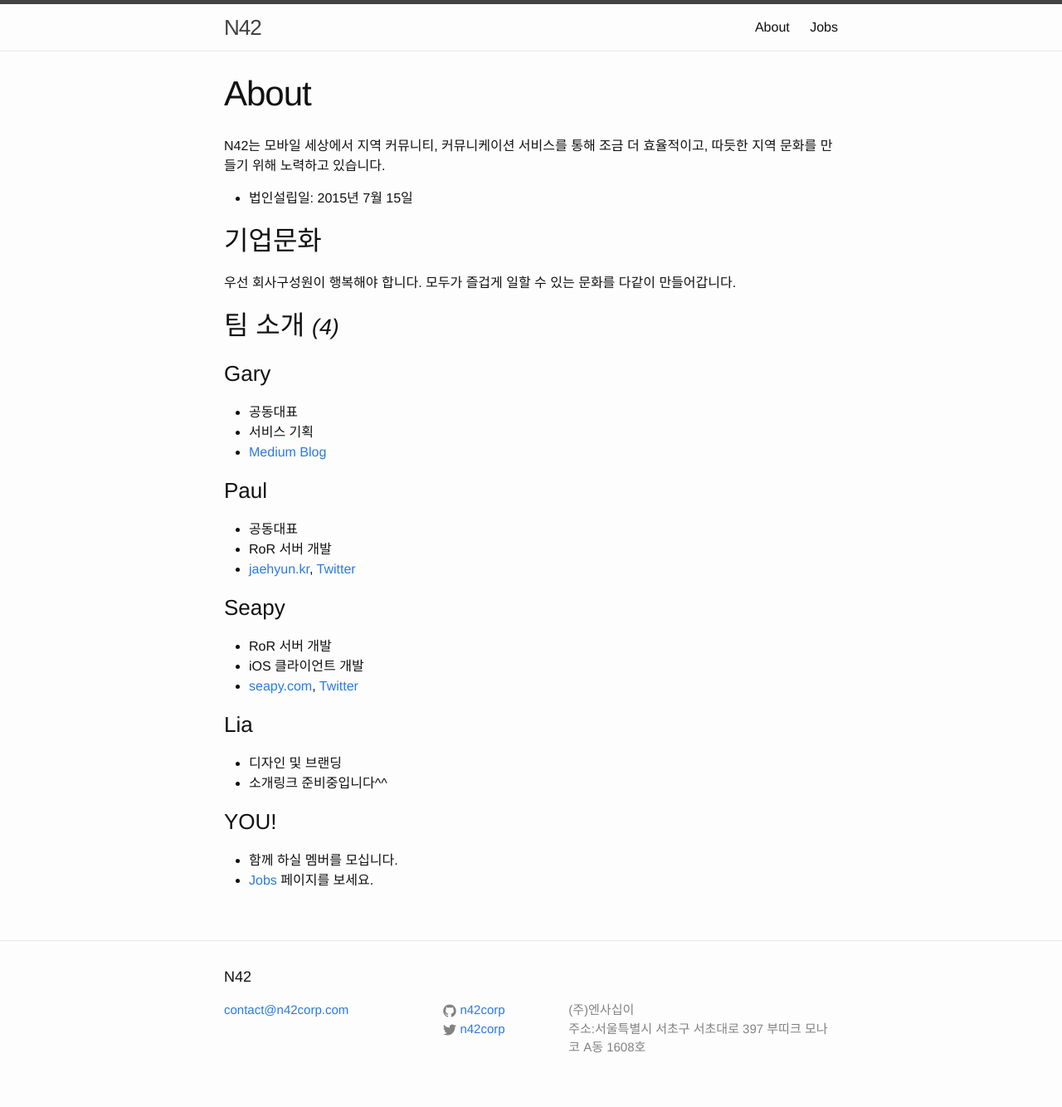
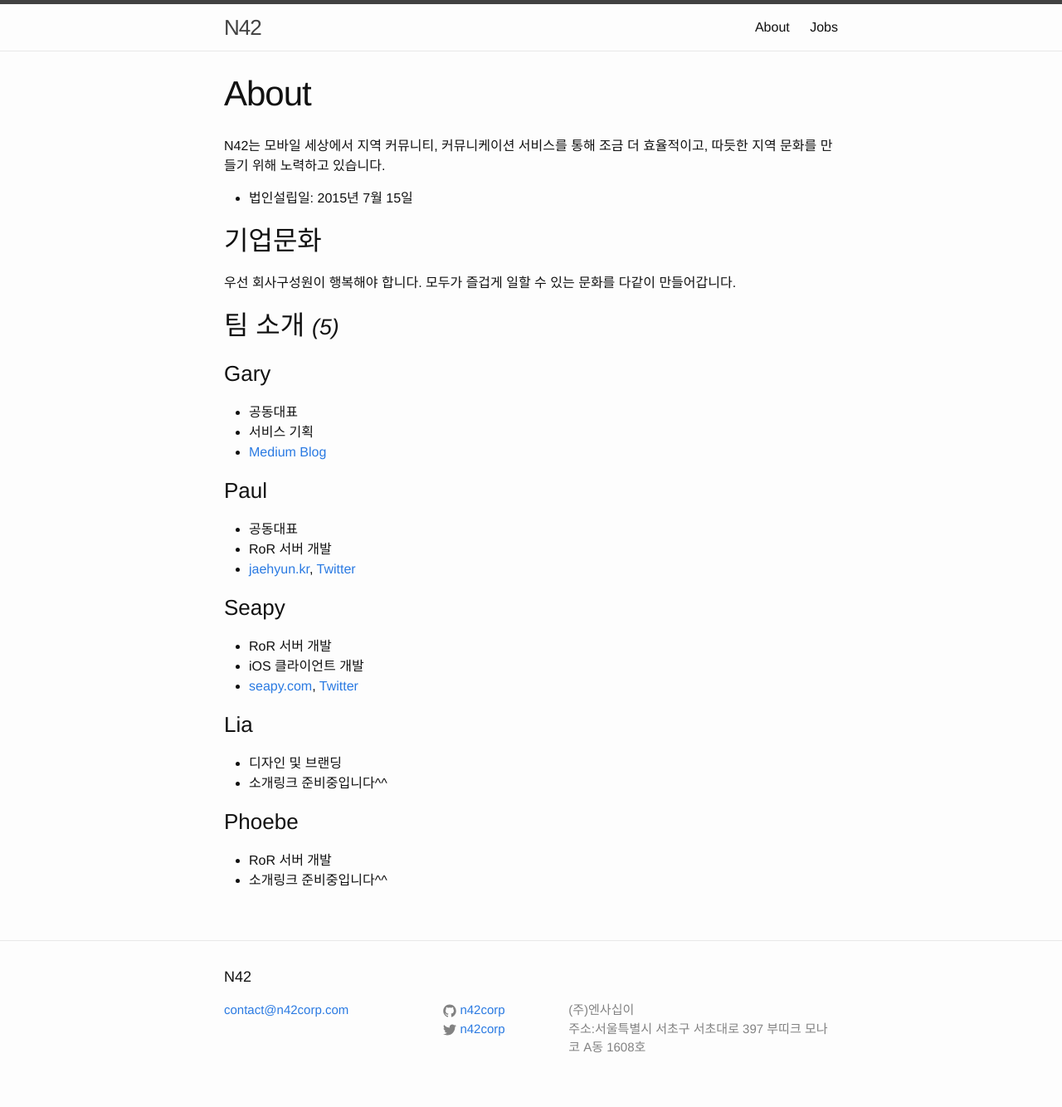
Before and after one commit to daangn/daangn-team-page, a Jekyll site: the page built from about.md, in a window 1280 px wide. Shown: the whole page at 83% size. Built offline with Jekyll 4.4.1, drawn with Linux system fonts in a browser that asks for light colours.

Commit message:
phoebe 입사

```diff
--- a/about.md
+++ b/about.md
@@ -14,7 +14,7 @@
 우선 회사구성원이 행복해야 합니다.
 모두가 즐겁게 일할 수 있는 문화를 다같이 만들어갑니다.
 
-## 팀 소개 *<small>(4)</small>*
+## 팀 소개 *<small>(5)</small>*
 
 ### Gary
 - 공동대표
@@ -35,6 +35,6 @@
 - 디자인 및 브랜딩
 - 소개링크 준비중입니다^^
 
-### YOU!
-- 함께 하실 멤버를 모십니다.
-- [Jobs](/jobs) 페이지를 보세요.
+### Phoebe
+- RoR 서버 개발
+- 소개링크 준비중입니다^^
```
